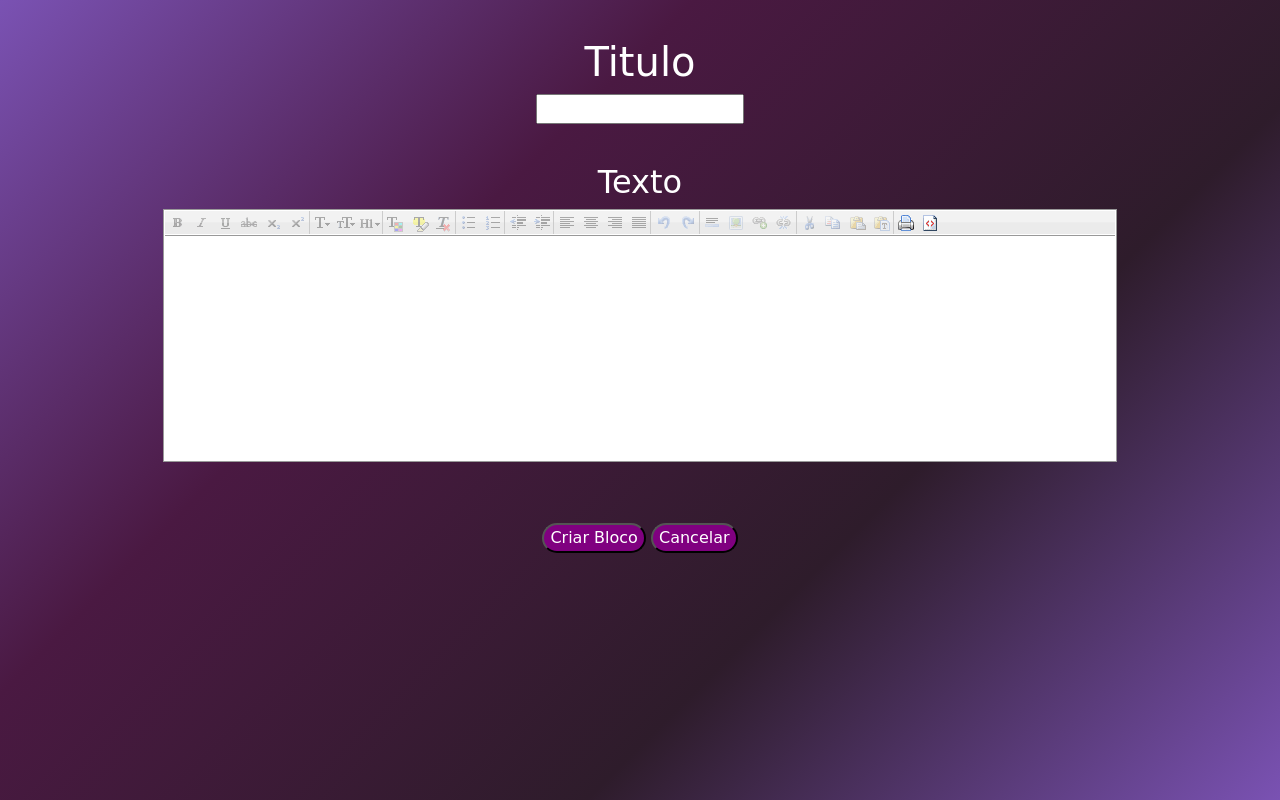
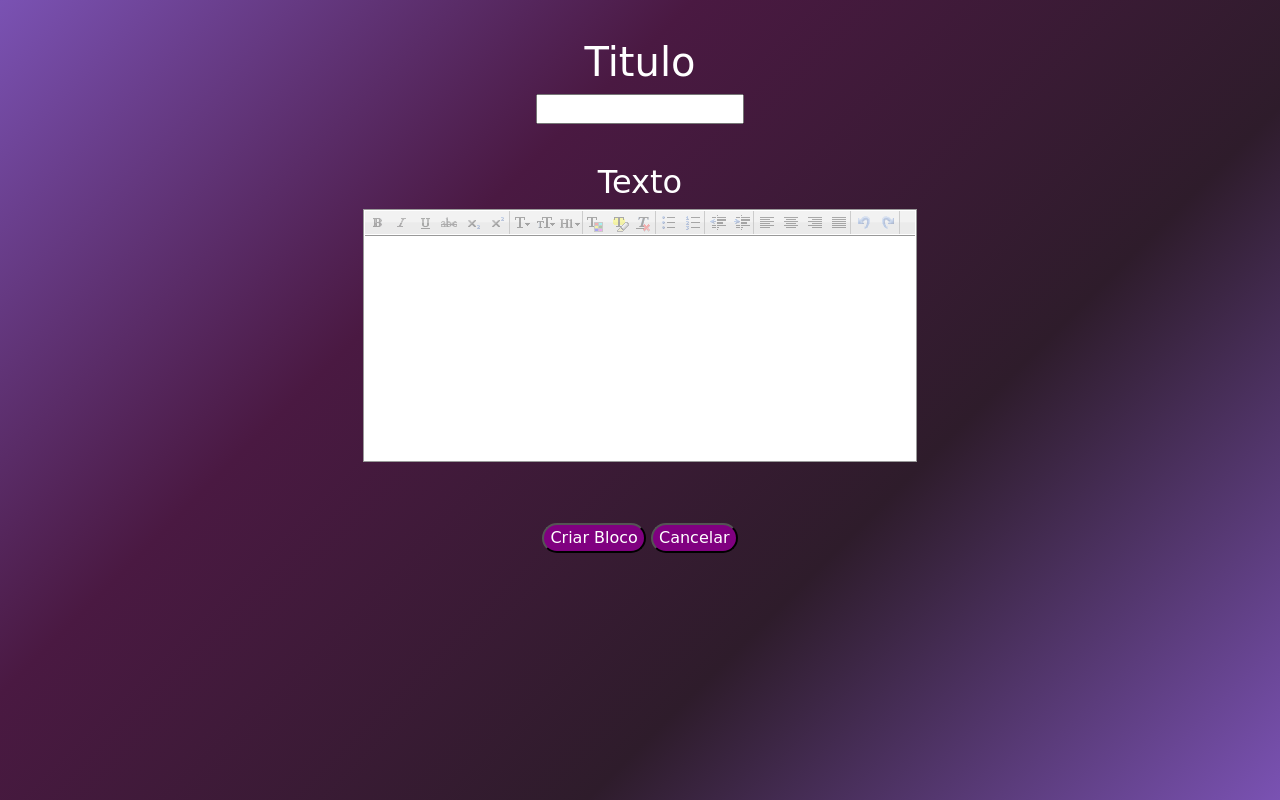
Before and after one commit to DevDanielAlvarez/Minhas-Memorias-MVC-, a PHP site: page /bloco/editar_bloco in a window 1280 px wide. Run offline with PHP 8.4, Linux system fonts and the light colour scheme; the visitor is signed in with stand-in values (Sample User, id 1).

Commit message:
update bloco

```diff
--- a/App/views/blocos/editar_bloco.php
+++ b/App/views/blocos/editar_bloco.php
@@ -16,13 +16,12 @@
 
 $(document).ready(function() {
          $("#editor_area").cleditor({
-           width: 950, // width not including margins, borders or padding
+           width: 550, // width not including margins, borders or padding
            height: 250, // height not including margins, borders or padding
            controls: // controls to add to the toolbar
                  "bold italic underline strikethrough subscript superscript | font size " +
                  "style | color highlight removeformat | bullets numbering | outdent " +
-                 "indent | alignleft center alignright justify | undo redo | " +
-                 "rule image link unlink | cut copy paste pastetext | print source",
+                 "indent | alignleft center alignright justify | undo redo | ",
            colors: // colors in the color popup
                  "FFF FCC FC9 FF9 FFC 9F9 9FF CFF CCF FCF " +
                  "CCC F66 F96 FF6 FF3 6F9 3FF 6FF 99F F9F " +
@@ -46,7 +45,7 @@ $(document).ready(function() {
              docCSSFile: // CSS file used to style the document contained within the editor
                  "",
              bodyStyle: // style to assign to document body contained within the editor
-                 "margin:4px; font:10pt Arial,Verdana; cursor:text"
+                 "margin:4px; font:10pt Arial,Verdana; cursor:text;"
          })
          });
         </script>
--- a/public/css/galery_css/main.css
+++ b/public/css/galery_css/main.css
@@ -165,7 +165,7 @@ input, select, textarea {
 	}
 
 	body {
-		magin:0;
+		margin:0;
 		padding:0;
 		background: linear-gradient(-45deg,#7a52b3, #2e1c2b, #4a1942, #7a52b3);
 
```
Also changed, not shown: public/uploads/6279acdc79901.jpg (added).
